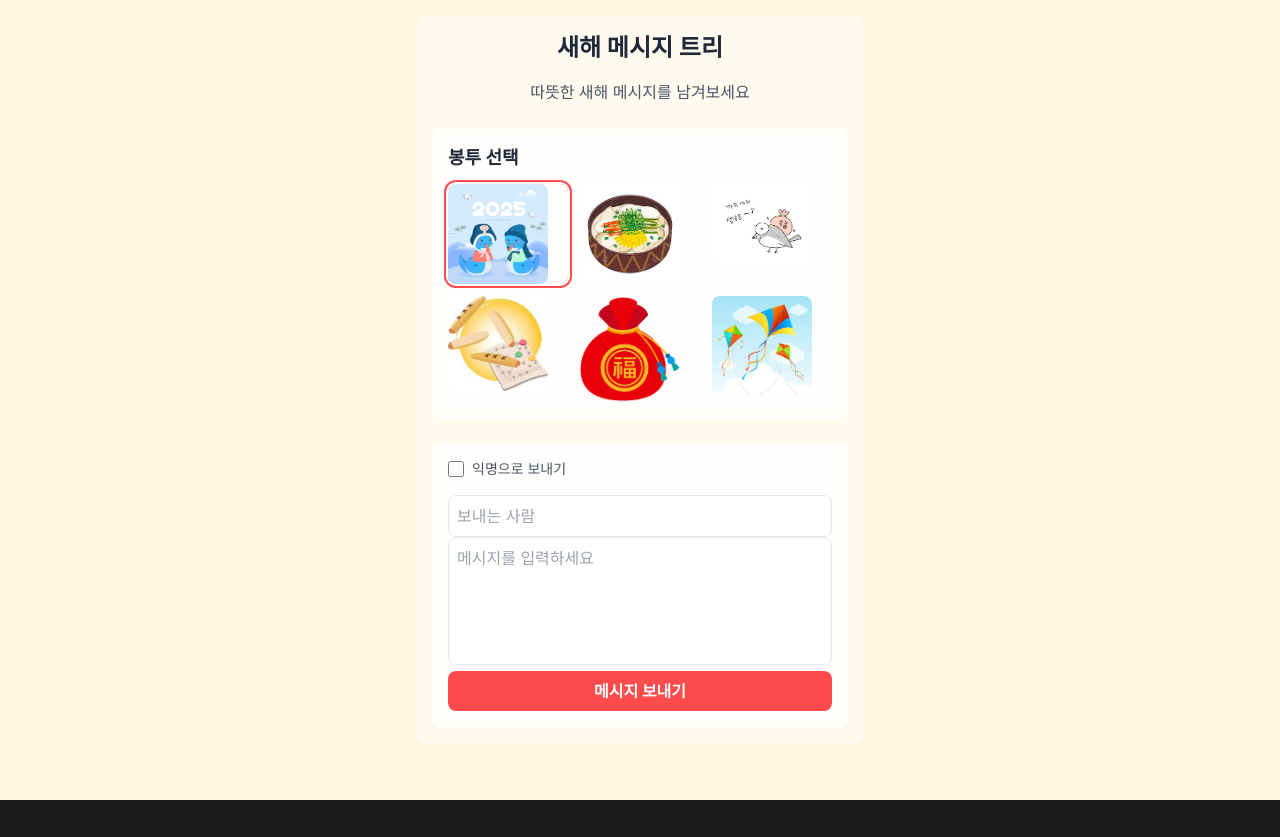
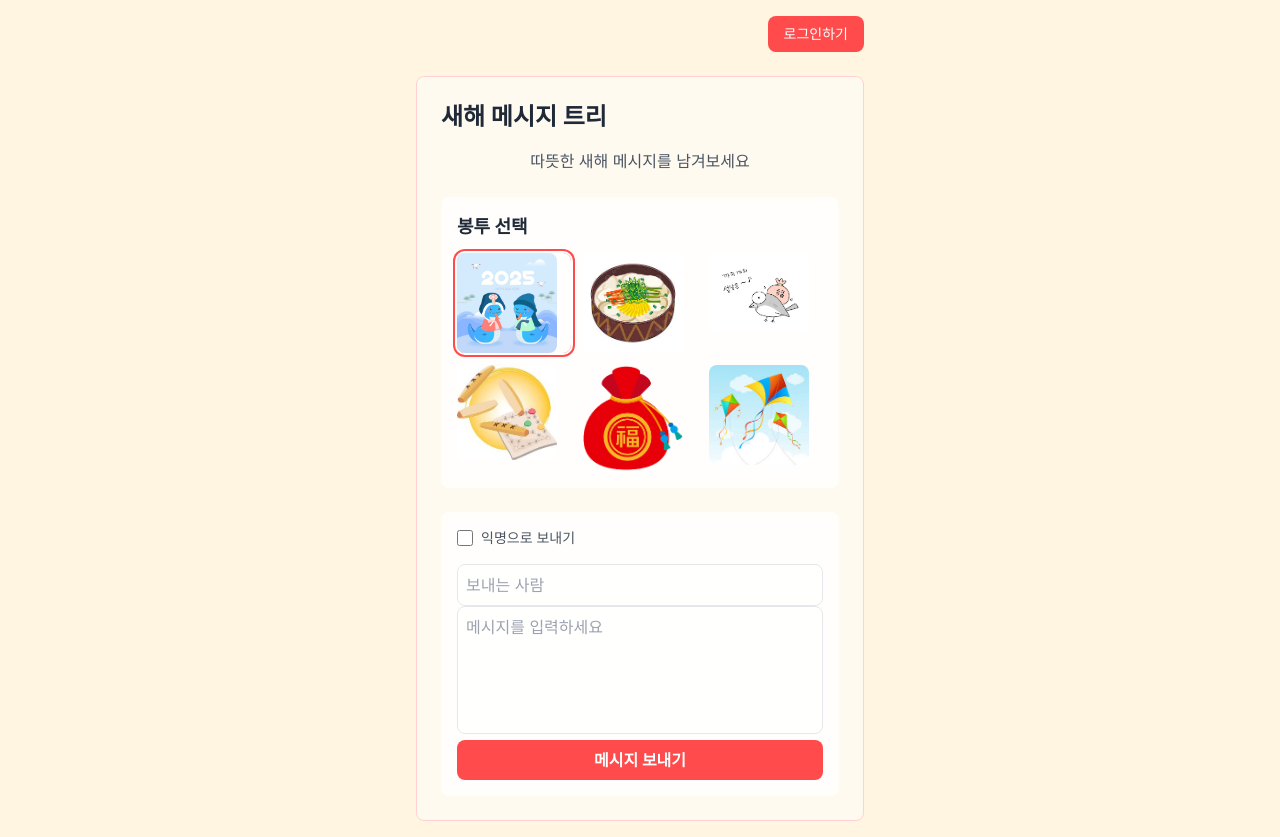
Before and after one commit to whddbsl/wish-tree-2025, a Next.js app: page /tree/1 in a window 1280 px wide. Before the commit the page ends 800 px from the top, so only its background shows below. Built offline with nearby package versions, Linux system fonts and the light colour scheme; no server answers; the database is empty.

Commit message:
메시지 화면에서 로그인

```diff
--- a/src/app/tree/[id]/page.tsx
+++ b/src/app/tree/[id]/page.tsx
@@ -5,6 +5,7 @@ import { useEffect, useState } from 'react';
 import { addDoc, collection, getDoc, doc, serverTimestamp } from 'firebase/firestore';
 import { auth, db } from '@/lib/firebase/config';
 import Image from 'next/image';
+import Link from 'next/link';
 
 interface Message {
   content: string;
@@ -112,10 +113,19 @@ export default function TreePage() {
   }
 
   return (
-    <div className="min-h-screen bg-[#FFF5E1] text-gray-800 p-4">
-      <div className="max-w-md mx-auto">
-        <div className="bg-white/50 backdrop-blur-sm p-4 rounded-lg mb-6">
-          <h1 className="text-2xl font-bold text-center text-gray-800 mb-4">
+    <div className="min-h-screen bg-[#FFF5E1] p-4">
+      <div className="max-w-md mx-auto space-y-6">
+        <div className="flex justify-end">
+          <Link
+            href="/login"
+            className="bg-[#FF4B4B] hover:bg-[#FF6B6B] text-white px-4 py-2 rounded-lg transition-colors text-sm"
+          >
+            로그인하기
+          </Link>
+        </div>
+
+        <div className="bg-white/50 backdrop-blur-sm p-6 rounded-lg border border-[#FFD1D1]">
+          <h1 className="text-2xl font-bold text-gray-800 mb-4">
             {ownerName ? `${ownerName}님의 새해 메시지 트리` : '새해 메시지 트리'}
           </h1>
           <p className="text-center text-gray-600 mb-6">
```
